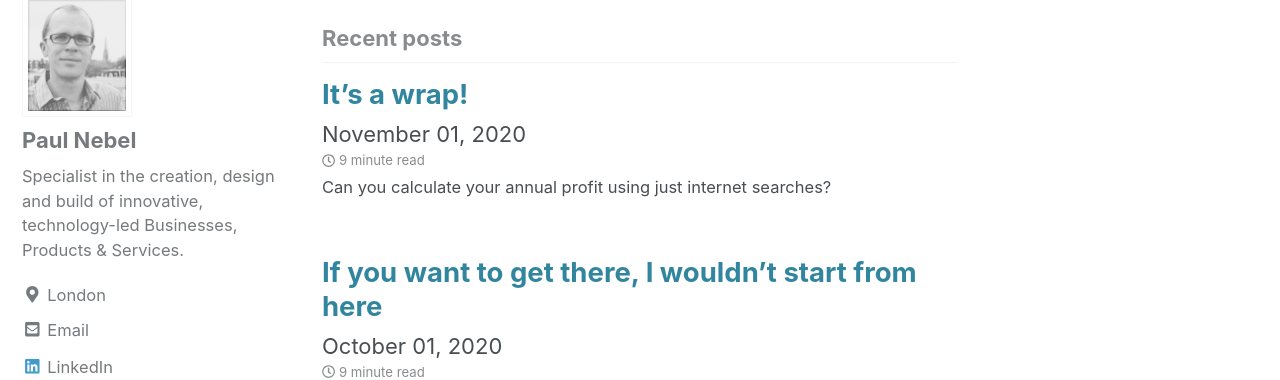
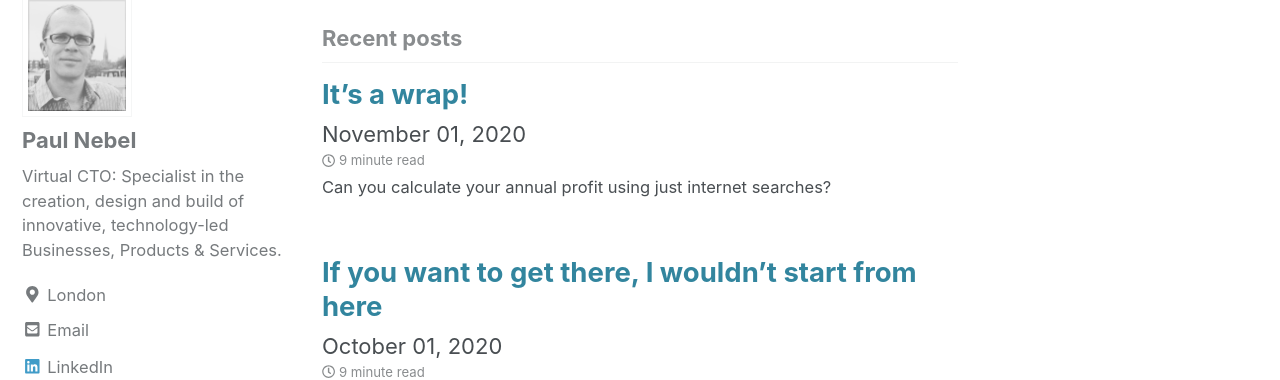
Before and after one commit to paulnebel/paulnebel.github.io, a Jekyll site: the page built from index.html, in a window 1280 px wide. Shown: the part 117-497 px from the top of the page. Built offline with Jekyll 4.4.1, drawn with Linux system fonts in a browser that asks for light colours; cached includes are drawn as plain includes; nearby versions of some CDN libraries; the list of posts is cut into pages by our own code.

Commit message:
fix: Updates description to include 'Virtual CTO'

```diff
--- a/_config.yml
+++ b/_config.yml
@@ -19,7 +19,7 @@
 title                    : "Paul Nebel - Virtual CTO"
 title_separator          : "-"
 name                     : "Paul Nebel"
-description              : "Specialist in the creation, design and build of innovative, technology-led Businesses, Products & Services."
+description              : "Virtual CTO: Specialist in the creation, design and build of innovative, technology-led Businesses, Products & Services."
 url                      : "https://paulnebel.io"
 baseurl                  : ""
 repository               : "paulnebel/paulnebel.github.io"
@@ -88,7 +88,7 @@
 author:
   name             : "Paul Nebel"
   avatar           : "/assets/images/paul_nebel.png"
-  bio              : "Specialist in the creation, design and build of innovative, technology-led Businesses, Products & Services."
+  bio              : "Virtual CTO: Specialist in the creation, design and build of innovative, technology-led Businesses, Products & Services."
   location         : "London"
   email            :
   links:
```
